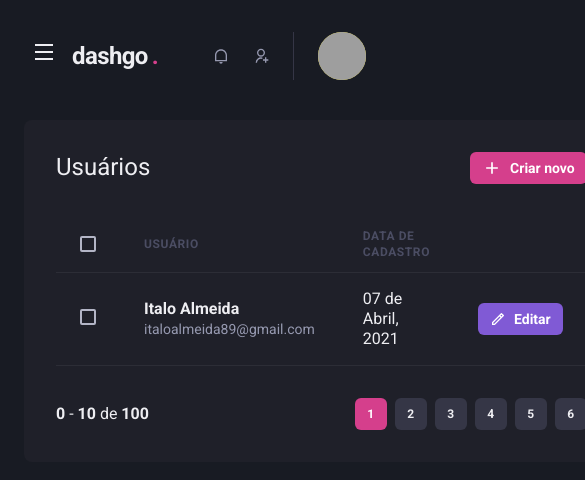
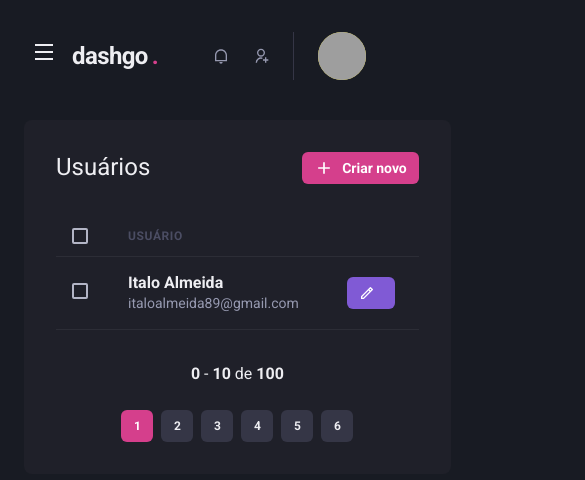
Before and after one commit to italoalmeida89/ignite-dashgo, a Next.js app: page /users in a window 390 px wide. Shown: the top 480 px of the page, 585 px wide, since content can reach past the window. Built offline with nearby package versions, Linux system fonts and the light colour scheme; grey boxes are pictures that could not be loaded.

Commit message:
responsive pages

```diff
--- a/src/components/Pagination/index.tsx
+++ b/src/components/Pagination/index.tsx
@@ -4,7 +4,7 @@
 export function Pagination() {
   return (
     <Stack
-      direction="row"
+      direction={["column", "row"]}
       mt="8"
       justify="space-between"
       align="center"
--- a/src/pages/dashboard.tsx
+++ b/src/pages/dashboard.tsx
@@ -69,7 +69,7 @@
 
         <SimpleGrid flex="1" gap="4" minChildWidth="320px" align="flex-start">
           <Box
-            p="8"
+            p={["6", "8"]}
             bg="gray.800"
             borderRadius={8}
             pg="4"
@@ -79,7 +79,7 @@
           </Box>
 
           <Box
-            p="8"
+            p={["6", "8"]}
             bg="gray.800"
             borderRadius={8}
             pg="4"
--- a/src/pages/users/create.tsx
+++ b/src/pages/users/create.tsx
@@ -10,18 +10,18 @@
       <Flex w="100%" my="6" maxWidth={1480} mx="auto" px="6">
         <Sidebar />
 
-        <Box flex="1" borderRadius={8} bg="gray.800" p="8" >
+        <Box flex="1" borderRadius={8} bg="gray.800" p={["6", "8"]} >
           <Heading size="lg" fontWeight="normal">Criar usuário</Heading>
 
           <Divider my="6" borderColor="gray.700" />
 
           <VStack spacing="8">
-            <SimpleGrid minChildWidth="240px" spacing="8" w="100%">
+            <SimpleGrid minChildWidth="240px" spacing={["6", "8"]} w="100%">
               <Input name="name" label="Nome completo" />
               <Input name="email" type="email" label="E-mail" />
             </SimpleGrid>
 
-            <SimpleGrid minChildWidth="240px" spacing="8" w="100%">
+            <SimpleGrid minChildWidth="240px" spacing={["6", "8"]} w="100%">
               <Input name="password" type="password" label="Senha" />
               <Input name="password_confirmation" type="password" label="Confirmação da senha" />
             </SimpleGrid>
--- a/src/pages/users/index.tsx
+++ b/src/pages/users/index.tsx
@@ -1,10 +1,15 @@
-import { Box, Button, Flex, Heading, Icon, Table, Th, Thead, Tr, Checkbox, Tbody, Td, Text } from "@chakra-ui/react";
+import { Box, Button, Flex, Heading, Icon, Table, Th, Thead, Tr, Checkbox, Tbody, Td, Text, useBreakpointValue } from "@chakra-ui/react";
 import { RiAddLine, RiPencilLine } from "react-icons/ri";
 import { Header } from "../../components/Header";
 import { Pagination } from "../../components/Pagination";
 import { Sidebar } from "../../components/Sidebar";
 
 export default function UserList() {
+  const isWideVersion = useBreakpointValue({
+    base: false,
+    lg: true,
+  })
+
   return (
     <Box>
       <Header />
@@ -30,17 +35,17 @@
           <Table colorScheme="whiteAlpha">
             <Thead>
               <Tr>
-                <Th px="6" color="gray.300" width="8">
+                <Th px={["4", "4", "6"]} color="gray.300" width="8">
                   <Checkbox colorScheme="pink" />
                 </Th>
                 <Th>Usuário</Th>
-                <Th>Data de cadastro</Th>
+                {isWideVersion && <Th>Data de cadastro</Th>}
                 <Th width="8"></Th>
               </Tr>
             </Thead>
             <Tbody>
               <Tr>
-                <Td px="6">
+                <Td px={["4", "4", "6"]}>
                   <Checkbox colorScheme="pink" />
                 </Td>
                 <Td>
@@ -49,7 +54,7 @@
                     <Text fontSize="sm" color="gray.300">italoalmeida89@gmail.com</Text>
                   </Box>
                 </Td>
-                <Td>07 de Abril, 2021</Td>
+                {isWideVersion && <Td>07 de Abril, 2021</Td>}
                 <Td>
                   <Button
                     as="a"
@@ -58,7 +63,7 @@
                     colorScheme="purple"
                     leftIcon={<Icon as={RiPencilLine} fontSize="16" />}
                   >
-                    Editar
+                    {isWideVersion ? 'Editar' : ''}
                   </Button>
                 </Td>
               </Tr>
```
